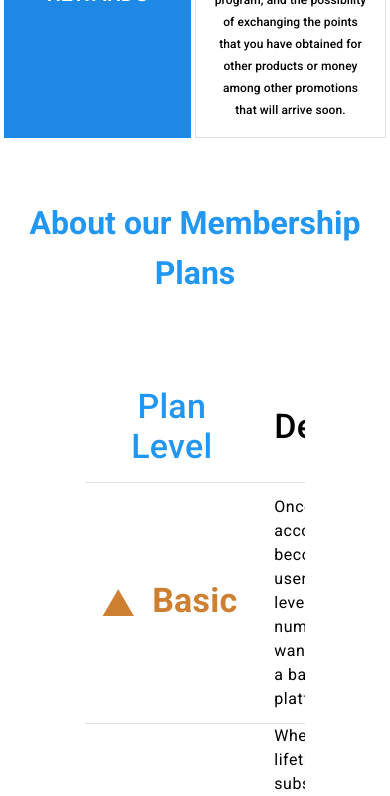
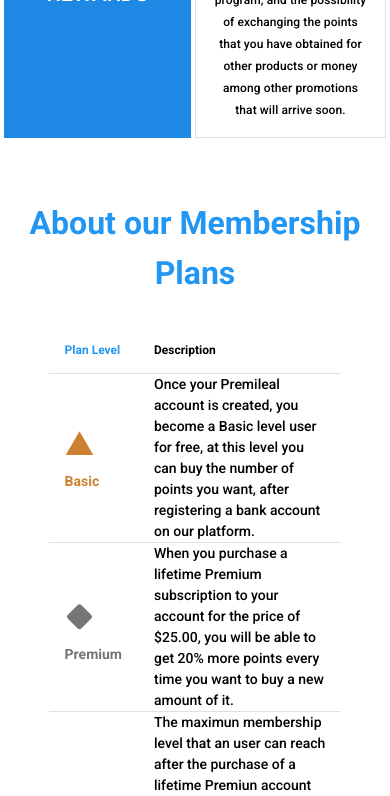
Before and after one commit to RafaelMendezUCAB/client-premileal, a Vue app: page / in a window 390 px wide. Shown: the part 1156-1952 px from the top of the page. Built offline with nearby package versions, Linux system fonts and the light colour scheme; no server answers.

Commit message:
FASE1-036: Correcciones Tabla de Planes Responsiva

```diff
--- a/src/views/home/Home.css
+++ b/src/views/home/Home.css
@@ -48,6 +48,24 @@
   font-size: 48px;
 }
 
+.titleTable{
+  font-size: 35px;
+  font-weight: medium;
+  padding-top: 16px;
+  padding-bottom: 16px;
+  text-align: center;
+}
+
+.subtitleTable{
+  font-size: 30px;
+  font-weight: bold;
+  text-align: start;
+  padding-top: 12px;
+  padding-bottom: 12px;
+}
+.iconTable{
+  font-size: 30px;
+}
 
 @media only screen and (max-width: 1500px) {
   .miniCard2{
@@ -148,11 +166,24 @@
     font-size: 16px;
   }
   .miniCard2{
-    padding-top: 140px;
+    padding-top: 100px;
     font-size: 26px;
   }
   .Title{
     font-size: 32px;
+  }
+  .titleTable{
+    font-size: 22px;
+  }
+  .subtitleTable{
+    font-size: 20px;
+  }
+  .sizeDescriptionTable{
+    font-size: 14px;
+    font-weight: 450;
+    color: black;
+    padding-top: 12px;
+    padding-bottom: 12px;
   }
 }
 
@@ -176,8 +207,19 @@
     padding-top: 100px;
     font-size: 22px;
   }
+
 }
-
+@media only screen and (max-width: 370px) {
+  .sizeDescriptionTable{
+    font-size: 12px;
+  }
+  .subtitleTable{
+    font-size: 12px;
+  }
+  .iconTable{
+    font-size: 15px;
+  }
+}
 
 
 @media only screen and (min-width: 1264px) {
--- a/src/views/home/Home.vue
+++ b/src/views/home/Home.vue
@@ -84,45 +84,45 @@
           <div class="flex display-2 font-weight-medium pb-6 pt-12 blue--text" style="text-align:center">
             <h3 class="Title">About our Membership Plans</h3>
           </div>
-          <div style="max-width: 60%; margin: auto;">
+          <div style="max-width: 80%; margin: auto;">
             <v-flex xs-center>
-              <v-card flat class="mt-12 mb-2">
+              <v-card flat class="mt-1 mb-2">
                 <v-simple-table class=""  >
                   <template v-slot:default>
                     <thead>
                       <tr>
-                        <th class=" display-1 text-center wrap font-weight-medium blue--text py-4" width= "30%" >Plan Level</th>
-                        <th class="display-1 text-center wrap font-weight-medium black--text py-4"  >Description</th>
+                        <th class="  titleTable wrap blue--text" width= "30%" >Plan Level</th>
+                        <th class=" titleTable wrap black--text" width=""  >Description</th>
                       </tr>
                     </thead>
                     <tbody>
                       <tr>
-                        <td class="display-1 font-weight-bold text-start py-3" style="color: rgb(205, 127, 50);">
-                          <v-icon left class="display-1 font-weight-bold py-3" style="color: rgb(205, 127, 50);">mdi-triangle</v-icon>
+                        <td class="subtitleTable" style="color: rgb(205, 127, 50);">
+                          <v-icon left class=" iconTable font-weight-bold py-3 pt-1" style="color: rgb(205, 127, 50);">mdi-triangle</v-icon>
                           Basic
                         </td>
-                        <td class="body-1 py-3 black--text">
+                        <td class="sizeDescriptionTable">
                           Once your Premileal account is created, you become a Basic level user for free, at this level you can
                           buy the number of points you want, after registering a bank account on our platform.
                         </td>
                       </tr>
                       <tr>
-                        <td class="display-1 text-start font-weight-bold grey--text text--darken-1 py-3">
-                          <v-icon left class="display-1 font-weight-bold grey--text text--darken-1 py-3">mdi-rhombus</v-icon>
+                        <td class="subtitleTable grey--text text--darken-1">
+                          <v-icon left class=" iconTable font-weight-bold grey--text text--darken-1 py-3">mdi-rhombus</v-icon>
                           Premium
                         </td>
-                        <td class="body-1 py3 black--text">
+                        <td class="sizeDescriptionTable">
                           When you purchase a lifetime Premium subscription to your account
                           for the price of $25.00, you will be able to get 20% more points every time you want to buy a new
                           amount of it.
                         </td>
                       </tr>
                       <tr>
-                        <td class="display-1 text-start font-weight-bold amber--text text--darken-2 py-4">
-                          <v-icon left class="display-1 font-weight-bold amber--text text--darken-2 py-4">mdi-octagram</v-icon>
+                        <td class="subtitleTable amber--text text--darken-2">
+                          <v-icon left class=" iconTable font-weight-bold amber--text text--darken-2 py-4">mdi-octagram</v-icon>
                           Gold
                         </td>
-                        <td class="body-1 py-3 black--text">
+                        <td class="sizeDescriptionTable">
                           The maximun membership level that an user can reach after the purchase of a lifetime Premiun
                           account and being constantly participating on promotions and purchase of products. In addition,
                           users who reach this level will receive 2500 points as a thank you gift.
```
